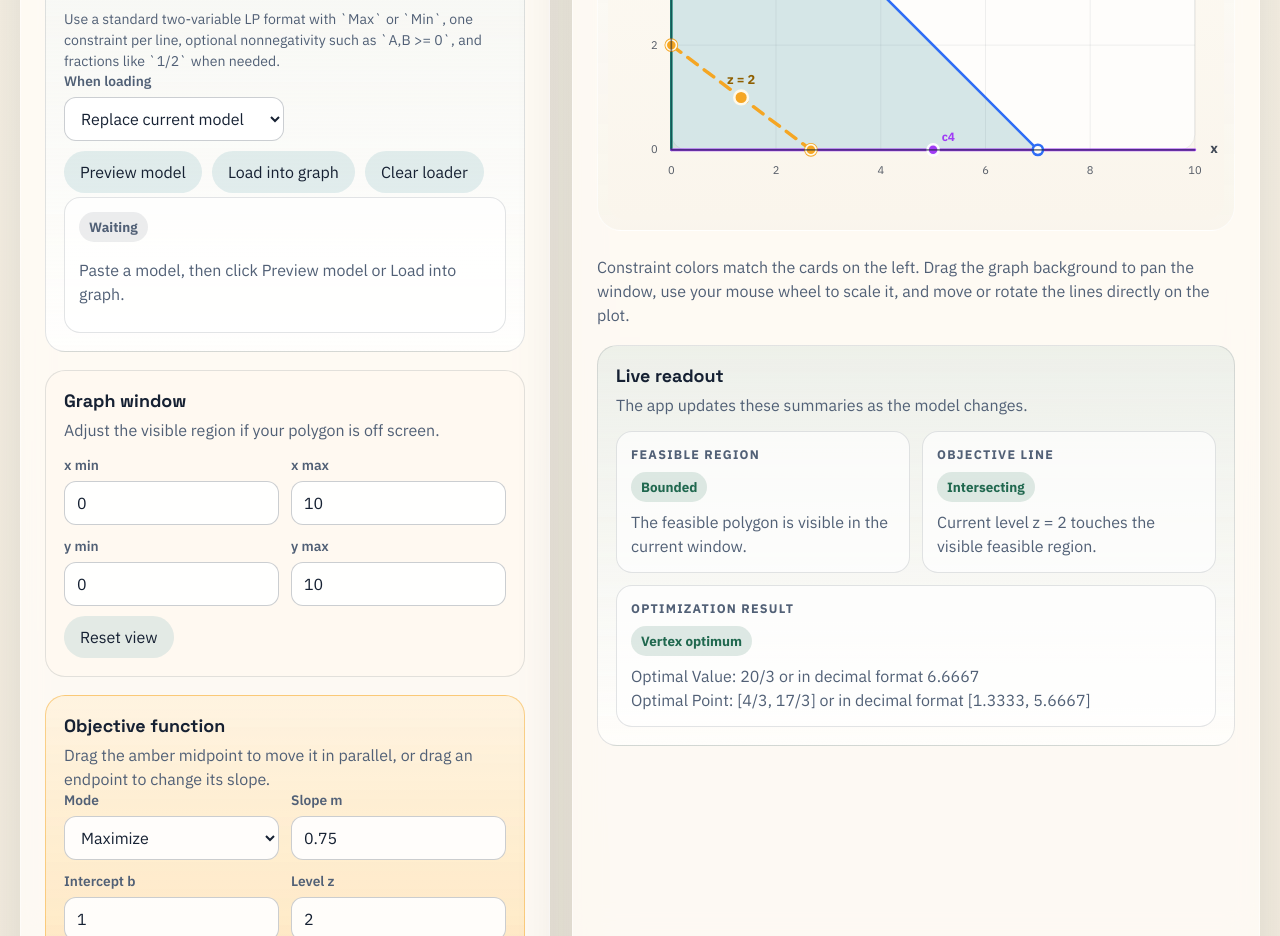
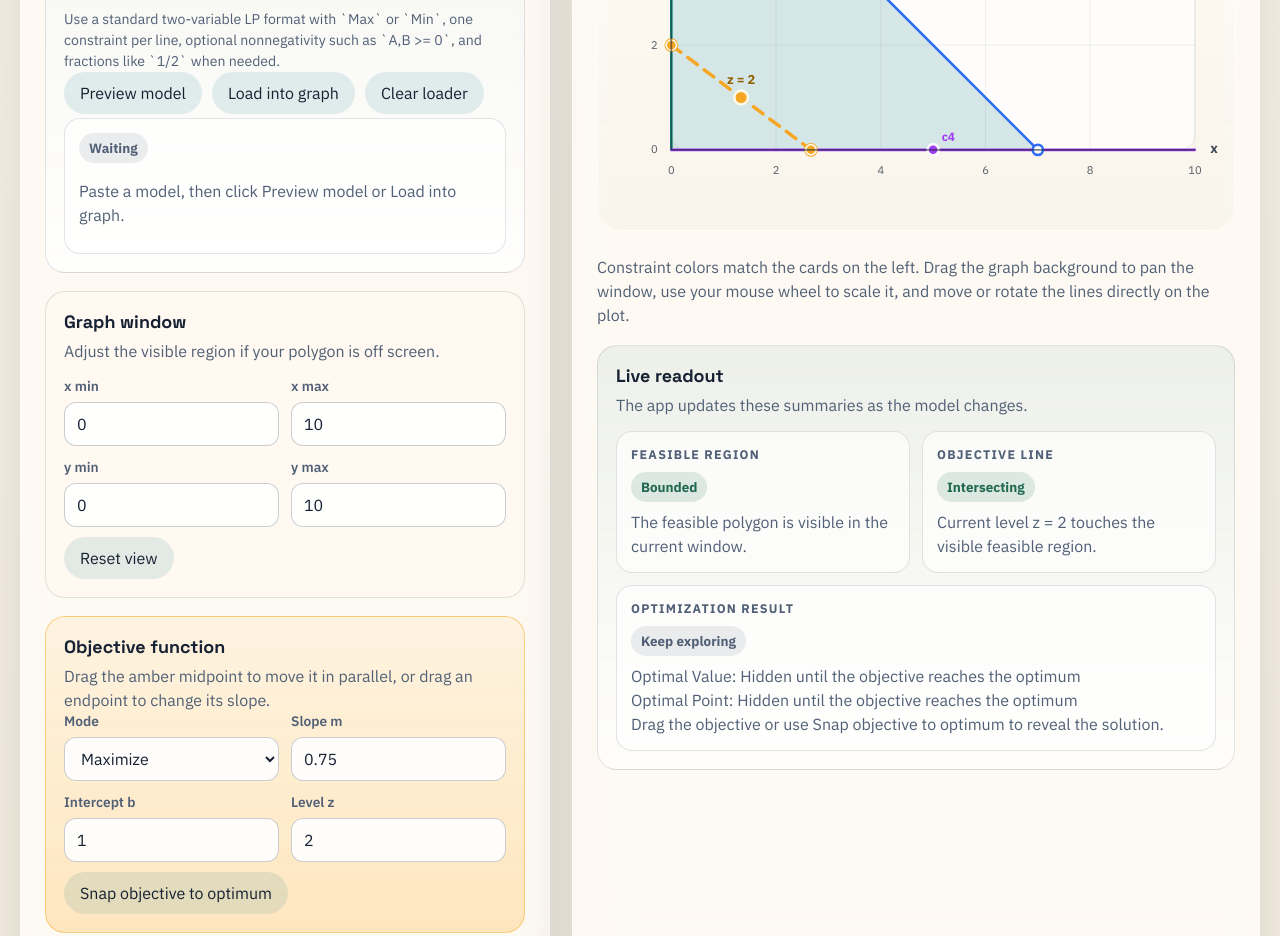
Before and after one commit to rhartlage/linear-programming-studio, a plain HTML site: page index.html in a window 1280 px wide. Shown: the part 985-1921 px from the top of the page. Drawn offline with Linux system fonts and the light colour scheme.

Commit message:
Simplify model loading and hide unreached optimum

```diff
--- a/app.js
+++ b/app.js
@@ -48,7 +48,6 @@ const dom = {
   tableSheetBody: document.getElementById("table-sheet-body"),
   addTableRow: document.getElementById("add-table-row"),
   tableDefaultNonnegative: document.getElementById("table-default-nonnegative"),
-  modelLoadStrategy: document.getElementById("model-load-strategy"),
   previewModel: document.getElementById("preview-model"),
   applyModel: document.getElementById("apply-model"),
   clearModelInput: document.getElementById("clear-model-input"),
@@ -173,7 +172,6 @@ function bindStaticEvents() {
     dom.tableObjectiveX,
     dom.tableObjectiveY,
     dom.tableDefaultNonnegative,
-    dom.modelLoadStrategy,
   ].forEach((control) => {
     const eventName = control.tagName === "SELECT" || control.type === "checkbox" ? "change" : "input";
     control.addEventListener(eventName, () => {
@@ -694,20 +692,13 @@ function clearModelLoader() {
   dom.tableObjectiveY.value = "";
   resetTableSheetRows();
   dom.tableDefaultNonnegative.checked = true;
-  dom.modelLoadStrategy.value = "replace";
   modelPreview = null;
   renderModelPreview(null);
 }
 
 function applyParsedModel(preview) {
-  const loadStrategy = dom.modelLoadStrategy.value;
   const nextConstraints = preview.constraints.map((constraint) => createConstraint(constraint));
-
-  if (loadStrategy === "replace") {
-    state.constraints = nextConstraints;
-  } else {
-    state.constraints.push(...nextConstraints);
-  }
+  state.constraints = nextConstraints;
 
   if (preview.objective) {
     state.objective.mode = preview.objective.mode;
@@ -2019,7 +2010,10 @@ function renderStatuses(analysis) {
       dom.optimumText.textContent = analysis.optimization.message;
       break;
     case "bounded":
-      if (analysis.optimization.bestContacts.length > 1) {
+      if (!isObjectiveAtOptimum(analysis)) {
+        setStatus(dom.optimumBadge, "Keep exploring", "neutral");
+        dom.optimumText.textContent = buildHiddenOptimumText();
+      } else if (analysis.optimization.bestContacts.length > 1) {
         setStatus(dom.optimumBadge, "Edge optimum", "success");
         dom.optimumText.textContent = buildEdgeOptimumText(analysis.optimization);
       } else {
@@ -2037,6 +2031,22 @@ function renderStatuses(analysis) {
 function setStatus(node, text, tone) {
   node.textContent = text;
   node.className = `status-badge ${tone}`;
+}
+
+function isObjectiveAtOptimum(analysis) {
+  if (analysis.optimization.status !== "bounded") {
+    return false;
+  }
+
+  return Math.abs(analysis.currentLevel - analysis.optimization.bestValue) <= 5e-4;
+}
+
+function buildHiddenOptimumText() {
+  return [
+    "Optimal Value: Hidden until the objective reaches the optimum",
+    "Optimal Point: Hidden until the objective reaches the optimum",
+    "Drag the objective or use Snap objective to optimum to reveal the solution.",
+  ].join("\n");
 }
 
 function buildVertexOptimumText(bestValue, point) {
--- a/index.html
+++ b/index.html
@@ -161,16 +161,6 @@
                 </label>
 
                 <p class="loader-note">Paste spreadsheet rows directly into the grid. A header row is optional, the columns are `name`, `x coeff`, `y coeff`, `relation`, and `rhs`, and fractions like `1/2` are accepted.</p>
-              </div>
-
-              <div class="form-grid model-load-grid">
-                <label>
-                  <span>When loading</span>
-                  <select id="model-load-strategy">
-                    <option value="replace">Replace current model</option>
-                    <option value="append">Append constraints</option>
-                  </select>
-                </label>
               </div>
 
               <div class="button-row">
--- a/styles.css
+++ b/styles.css
@@ -398,10 +398,6 @@ textarea {
   width: auto;
   min-height: auto;
   margin-top: 2px;
-}
-
-.model-load-grid {
-  grid-template-columns: minmax(0, 220px);
 }
 
 .table-loader-objective-grid {
```
